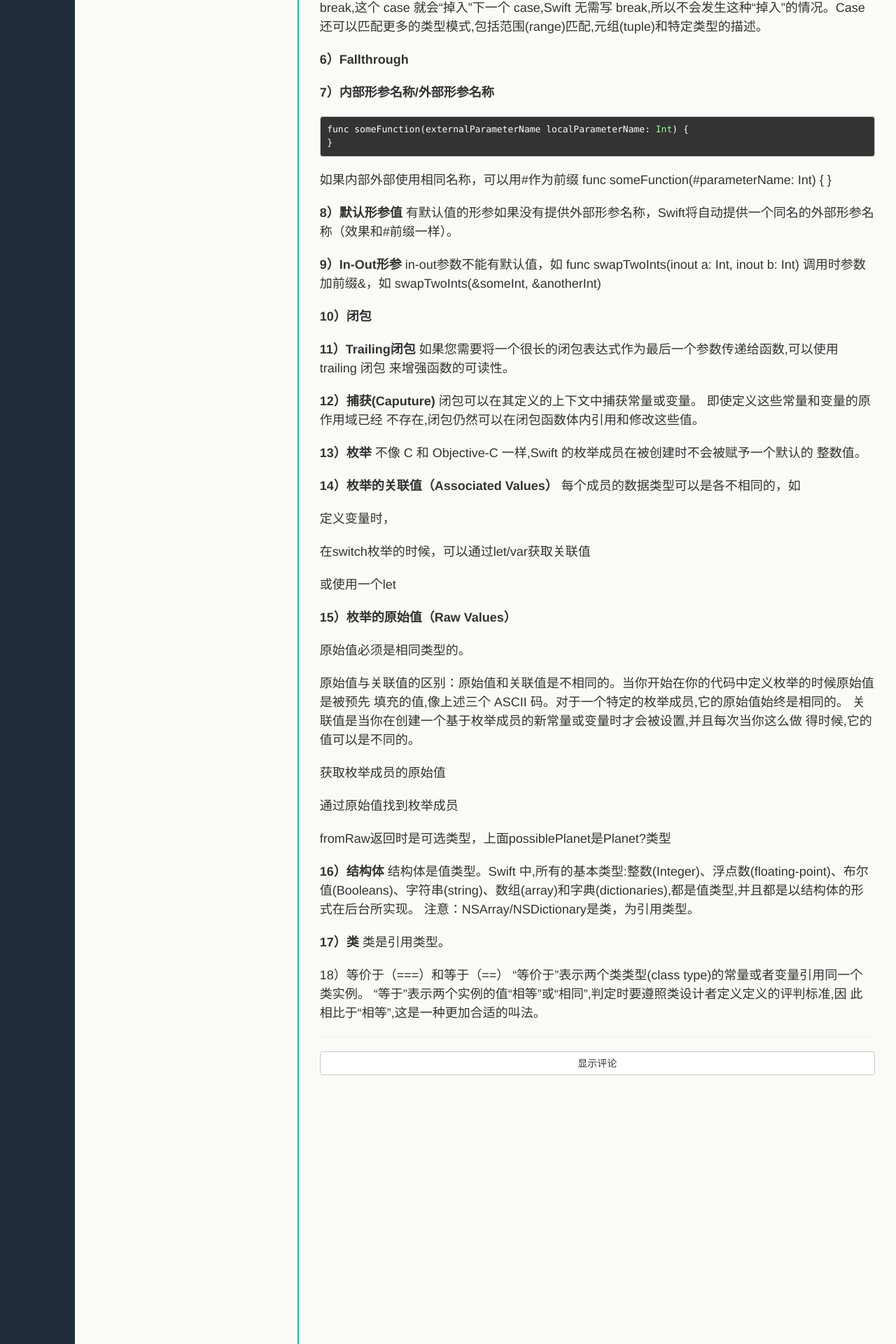
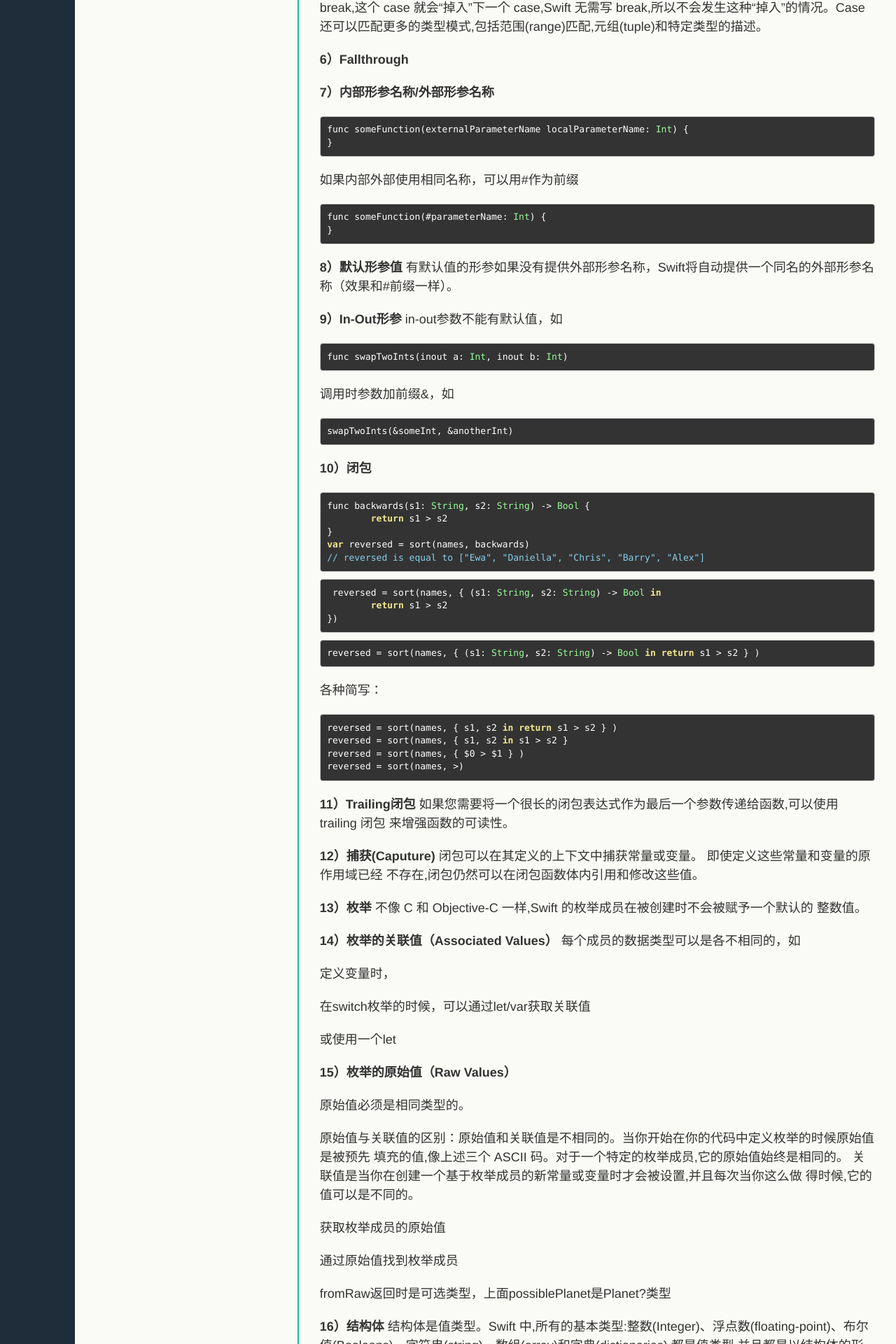
Before and after one commit to xiaxiaowei/xiaxiaowei.github.io, a Jekyll site: the page built from _posts/iOS/2015-04-25-objc-to-swift.md, in a window 1280 px wide. Shown: the part 689-2609 px from the top of the page at 70% size. Built offline with Jekyll 4.4.1, drawn with Linux system fonts in a browser that asks for light colours.

Commit message:
各种简写

````diff
--- a/_posts/iOS/2015-04-25-objc-to-swift.md
+++ b/_posts/iOS/2015-04-25-objc-to-swift.md
@@ -41,23 +41,55 @@ func someFunction(externalParameterName localParameterName: Int) {
 ```
 
 如果内部外部使用相同名称，可以用#作为前缀
+
+```
 func someFunction(#parameterName: Int) {
 }
+```
 
 **8）默认形参值**
 有默认值的形参如果没有提供外部形参名称，Swift将自动提供一个同名的外部形参名称（效果和#前缀一样）。
 
 **9）In-Out形参**
 in-out参数不能有默认值，如
+
+```
 func swapTwoInts(inout a: Int, inout b: Int)
+```
+
 调用时参数加前缀&，如
+
+```
 swapTwoInts(&someInt, &anotherInt)
+```
 
 **10）闭包**
 
+```
+func backwards(s1: String, s2: String) -> Bool {
+	return s1 > s2
+}
+var reversed = sort(names, backwards)
+// reversed is equal to ["Ewa", "Daniella", "Chris", "Barry", "Alex"]
+```
 
+```
+￼reversed = sort(names, { (s1: String, s2: String) -> Bool in
+	return s1 > s2
+})
+```
 
+```
+reversed = sort(names, { (s1: String, s2: String) -> Bool in return s1 > s2 } )
+```
+各种简写：
 
+```
+reversed = sort(names, { s1, s2 in return s1 > s2 } )
+reversed = sort(names, { s1, s2 in s1 > s2 }
+reversed = sort(names, { $0 > $1 } )
+reversed = sort(names, >)
+```
 
 
 
````
